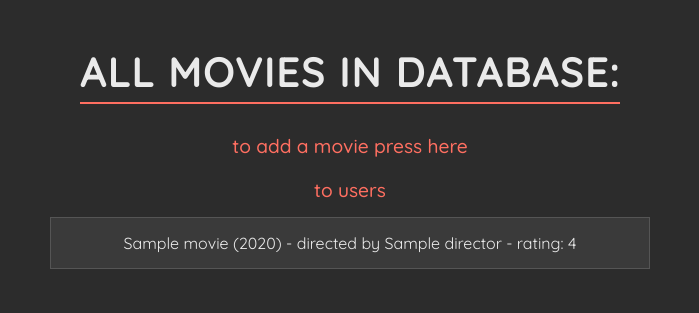
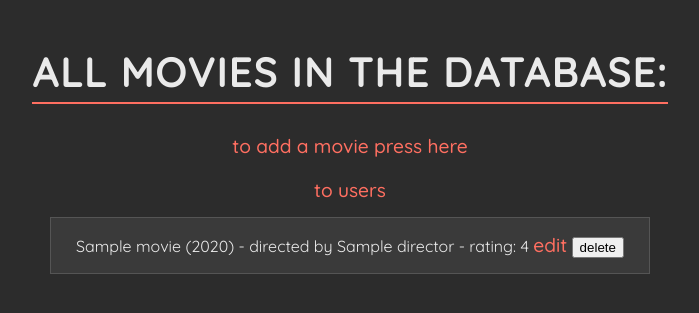
Before and after one commit to elis-elis/moviweb_app, a Flask app: template templates/movies.html in a window 1280 px wide. Shown: the top 313 px of the page, without its empty margins (290-989 px from the left). Run offline with Flask 3, Linux system fonts and the light colour scheme; the template is opened without the code that fills it: values that come from a table or form of the project are taken from there, most other values are stand-ins (such as "Sample title", 1, 10 or a date in 2020); parts of the project's set-up code (start-up, migrations or seed data) failed here and were passed over.

Commit message:
add deletion confirmation in movies.html and user_movies.html

```diff
--- a/templates/movies.html
+++ b/templates/movies.html
@@ -53,9 +53,21 @@
         color: #FFD700;
     }
     </style>
+
+    <script>
+        // JavaScript function to confirm movie deletion
+        function confirmDeletion(movieId) {
+            const confirmation = confirm("Are you sure you want to delete this movie?");
+            if (confirmation) {
+                // If confirmed, submit the delete form
+                document.getElementById('delete-form-' + movieId).submit();
+            }
+        }
+    </script>
+
 </head>
 <body>
-    <h1>all movies in dataBase:</h1>
+    <h1>all movies in the  dataBase:</h1>
 
     <div>
         <!-- add movie -->
@@ -65,11 +77,23 @@
          <a href="{{ url_for('list_users') }}">to users</a>
     </div>
 
+    <!-- List of Movies -->
     {% if movies %}
         <ul>
             {% for movie in movies %}
             <li>
+                <!-- Display movie details -->
                 {{ movie.title }} ({{ movie.release_year }}) - directed by {{ movie.director }} - rating: {{ movie.movie_rating }}
+
+                <!-- Edit Button -->
+                <a href="{{ url_for('update_movie', user_id=user.user_id, movie_id=movie.movie_id) }}">edit</a>
+
+                <!-- Delete Button with confirmation -->
+                <form id="delete-form-{{ movie.movie_id }}" action="{{ url_for('delete_movie', movie_id=movie.movie_id) }}" method="POST" style="display: inline;">
+                    <button type="button" onclick="confirmDeletion({{ movie.movie_id }})">delete</button>
+                </form>
+
+
             </li>
             {% endfor %}
         </ul>
--- a/templates/user_movies.html
+++ b/templates/user_movies.html
@@ -82,8 +82,8 @@
                     <a href="{{ url_for('update_movie', user_id=user.user_id, movie_id=movie.movie_id) }}">edit</a>
 
                     <!-- Form to Delete Movie -->
-                    <form action="{{ url_for('delete_movie', movie_id=movie.movie_id) }}" method="POST" style="display: inline;">
-                        <button type="submit">delete</button>
+                    <form id="delete-form-{{ movie.movie_id }}" action="{{ url_for('delete_movie', movie_id=movie.movie_id) }}" method="POST" style="display: inline;">
+                        <button type="button" onclick="confirmDeletion('delete-form-{{ movie.movie_id }}')">delete</button>
                     </form>
                 </li>
             {% endfor %}
@@ -98,7 +98,6 @@
             <a href="{{ url_for('add_movie') }}">add new movie to the MovieWeb App</a><br><br>
             <a href="{{ url_for('list_movies') }}">all movies in dataBase</a><br><br>
             <a href="{{ url_for('list_users') }}">to users list</a>
-
         </div>
 
 </body>
```
Also changed, not shown: data/moviweb_app.sqlite.
